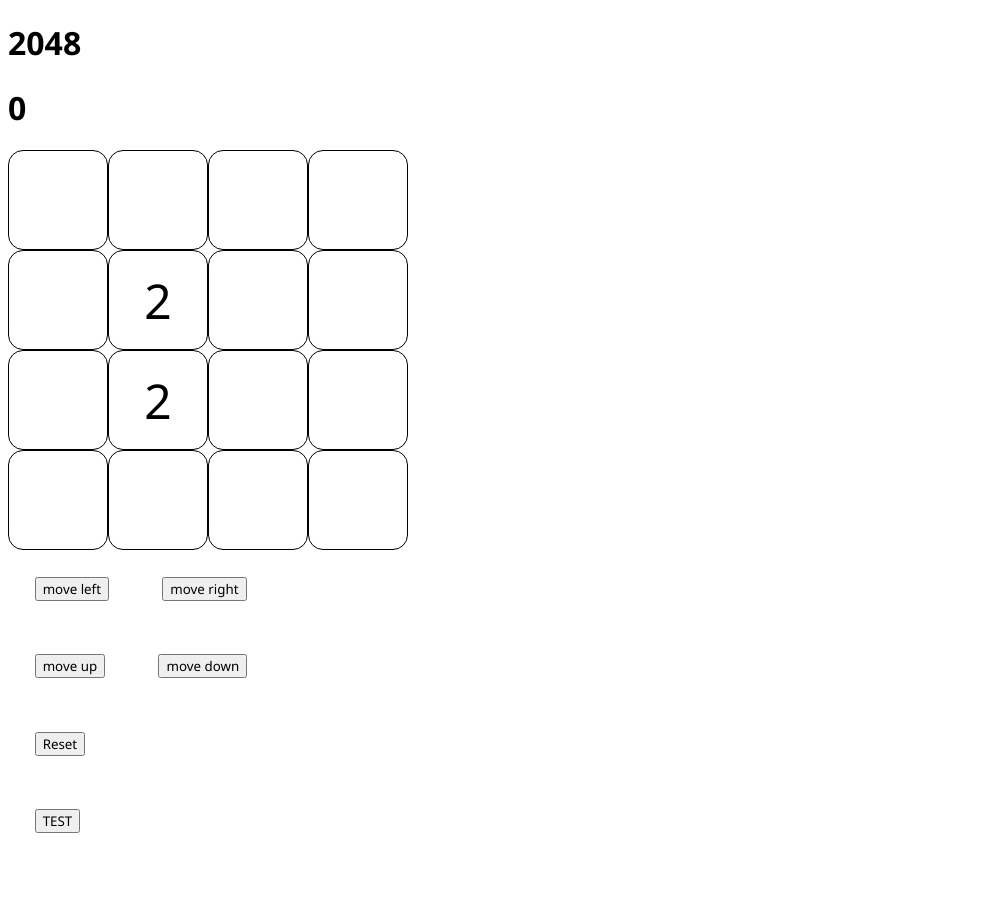
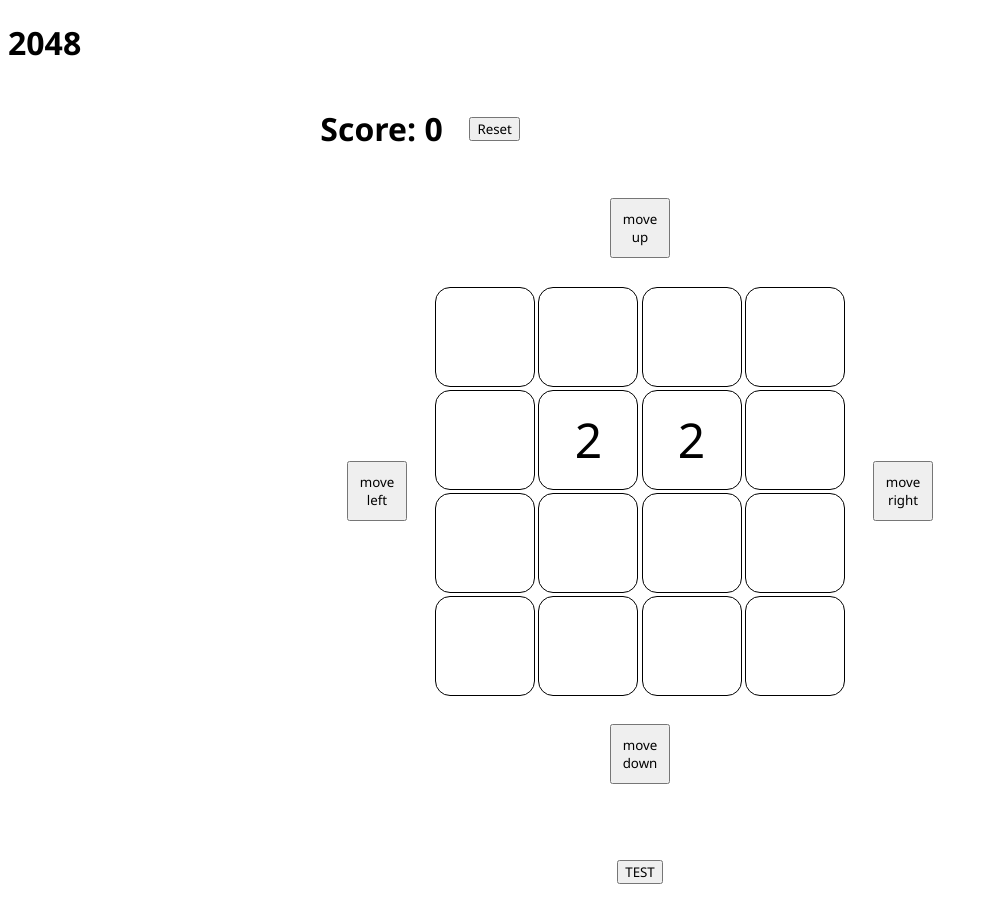
Before and after one commit to ignaciocarle/2048, an Angular app: page / in a window 1280 px wide. Shown: the whole page, without its empty margins (0-988 px from the left). Before the commit the page ends 868 px from the top, so only its background shows below. Built offline with nearby package versions, Linux system fonts and the light colour scheme.

Commit message:
un poco de styling

```diff
--- a/src/app/components/board/board.component.html
+++ b/src/app/components/board/board.component.html
@@ -1,18 +1,28 @@
-<h1>{{ score }}</h1>
-
-<div class="board">
-  <div class="board-row" *ngFor="let row of board">
-    <div class="tile" *ngFor="let value of row">
-      <p *ngIf="value != 0">{{ value }}</p>
+<main class="container">
+  <div class="col">
+    <div class="row aligned-left">
+      <h1>Score: {{ getScore }}</h1>
+      <button class="btn" (click)="this.reset()">Reset</button>
+    </div>
+    <div class="row">
+      <button class="sqr-btn" (click)="this.takeTurn('u')">move up</button>
+    </div>
+    <div class="row">
+      <button class="sqr-btn" (click)="this.takeTurn('l')">move left</button>
+      <div class="col">
+        <div class="row" *ngFor="let row of getBoard">
+          <div class="tile" *ngFor="let value of row">
+            <p *ngIf="value != 0">{{ value }}</p>
+          </div>
+        </div>
+      </div>
+      <button class="sqr-btn" (click)="this.takeTurn('r')">move right</button>
+    </div>
+    <div class="row">
+      <button class="sqr-btn" (click)="this.takeTurn('d')">move down</button>
     </div>
   </div>
-</div>
-<button class="btn" (click)="this.userMove('l')">move left</button>
-<button class="btn" (click)="this.userMove('r')">move right</button>
-<br />
-<button class="btn" (click)="this.userMove('u')">move up</button>
-<button class="btn" (click)="this.userMove('d')">move down</button>
-<br />
-<button class="btn" (click)="this.reset()">Reset</button>
-<br />
-<button class="btn" (click)="this.testAddTile()">TEST</button>
+  <br />
+
+  <button class="btn" (click)="this.testAddTile()">TEST</button>
+</main>
--- a/src/app/components/board/board.component.scss
+++ b/src/app/components/board/board.component.scss
@@ -1,16 +1,34 @@
-.board {
+.container {
   display: flex;
   flex-direction: column;
+  align-items: center;
+  margin: 0 20%;
 }
 
-.board-row {
+.col {
+  display: flex;
+  flex-direction: column;
+  align-items: center;
+}
+
+.row {
   display: flex;
   flex-direction: row;
+  align-items: center;
+}
+
+.aligned-left {
+  align-self: start;
+}
+
+.aligned-center {
+  align-self: center;
 }
 
 .tile {
   width: 100px;
   height: 100px;
+  margin: 0.1em;
 
   display: flex;
   justify-content: center;
@@ -27,3 +45,9 @@
 .btn {
   margin: 2em;
 }
+
+.sqr-btn {
+  margin: 2em;
+  width: 60px;
+  height: 60px;
+}
--- a/src/app/components/board/board.component.ts
+++ b/src/app/components/board/board.component.ts
@@ -8,12 +8,12 @@ import { Component, OnInit } from '@angular/core';
 })
 export class BoardComponent implements OnInit {
 
-  board!: number[][];
-  previousBoard!: number[][];
-  boardSize!: number;
-  goal!: number;
-  max!: number;
-  score!: number;
+  private board!: number[][];
+  private previousBoard!: number[][];
+  private boardSize!: number;
+  private goal!: number;
+  private max!: number;
+  private score!: number;
 
   constructor() { }
 
@@ -21,98 +21,139 @@ export class BoardComponent implements OnInit {
     this.newgame()
   }
 
+  /////////////////////////////////////////////////////////////////DRAW METHODS
 
-  ////INITIAL SETTINGS
+
+  public get getBoard(): number[][] {
+    return this.board
+  }
+
+
+  public get getScore(): number {
+    return this.score
+  }
+
+
+  /////////////////////////////////////////////////////////////INITIAL SETTINGS
   private newgame(): void {
     this.boardSize = 4;
     this.goal = 2048;
     this.max = 0
     this.score = 0;
-    this.board = Array.from({ length: this.boardSize }, () => Array.from({ length: this.boardSize }, () => 0))
-    this.previousBoard = this.board
+    this.board = Array.from(
+      { length: this.boardSize }, () => Array.from(
+        { length: this.boardSize }, () => 0))
     this.addTile()
     this.addTile()
-/*    const testBoard = [
-      [0, 0, 0, 2],
-      [0, 2, 4, 2],
-      [0, 2, 2, 2],
-      [0, 2, 0, 0]
-    ]
-    this.board = testBoard;
-*/
-/*    const orientationBoard = [
-      [0, 1, 2, 3],
-      [4, 5, 6, 7],
-      [8, 9, 10, 11],
-      [12, 13, 14, 15]
-    ]
-    this.board = orientationBoard;
-*/  }
-
-  private addTile(): void {
-    const nextBoard = this.board;
-    const row = Math.floor(Math.random() * this.boardSize);
-    const col = Math.floor(Math.random() * this.boardSize);
-
-    if (nextBoard[col][row] === 0) {
-      nextBoard[col][row] = 2
-    } else { this.addTile() }
-    this.board = nextBoard
+    this.previousBoard = this.board.map(x => x)
+    console.log(`Juego iniciado`);
   }
-
-  ////USER ACTIONS
 
 
 
-  public userMove(dir: string) {
+  /////////////////////////////////////////////////////////////////USER ACTIONS
+
+  takeTurn(dir: string): void {
+
+    //move
+    this.moveTo(dir)
+    //add score
+    //update max
+    //if goalReached then win
+    //if checkLost then loose and reset
+    if (this.hasLost()) {
+      alert("You loose")
+    }
+  }
+
+  public reset(): void {
+    this.newgame()
+  }
+
+
+  /////////////////////////////////////////////////////TURN LOGIC
+  private hasLost(): boolean {//recorrer el array para ver si hay movimientos posibles
+    const testBoard = [
+      [2, 4, 8, 16],
+      [4, 8, 16, 2],
+      [8, 16, 2, 4],
+      [16, 2, 4, 8]
+    ]
+
+    const areMovesLeft = (board: number[][]): boolean => {
+      return board.some((row) => {
+        return row.some((num, i, arr) => {
+          return num === arr[i + 1]
+        })
+      })
+    }
+
+    if (areMovesLeft(this.board) || areMovesLeft(this.transpose(this.board))) return false
+    else { return true }
+  }
+
+  private moveTo(dir: string) {
+
     this.previousBoard = this.board
 
     switch (dir) {
       case "r":
-        this.moveRight()
+        this.board = this.moveRight()
         break;
       case "l":
-        this.moveLeft()
+        this.board = this.moveLeft()
         break;
       case "d":
-        this.moveDown()
+        this.board = this.moveDown()
         break;
       case "u":
-        this.moveUp()
+        this.board = this.moveUp()
         break;
       default:
         console.log("wrong entry");
         break;
     }
+
     if (this.previousBoard === this.board) return
+
     this.addTile()
   }
 
-  private moveRight(): void {
-    this.board =
-      this.move(
+  ///////////////////////////////////////////////////////////////BOARD HANDLING
+
+  private addTile(): void {
+    const nextBoard = this.board;
+    const num = Math.random() > 0.9 ? 4 : 2;
+    const row = Math.floor(Math.random() * this.boardSize);
+    const col = Math.floor(Math.random() * this.boardSize);
+
+    if (nextBoard[col][row] === 0) {
+      nextBoard[col][row] = num
+    } else { this.addTile() }
+    this.board = nextBoard
+  }
+
+  private moveRight(): number[][] {
+    return this.move(
       this.board)
   }
 
-  private moveLeft(): void {
-    this.board =
-      this.reverse(
+  private moveLeft(): number[][] {
+    return this.reverse(
       this.move(
         this.reverse(
           this.board)))
   }
 
-  private moveDown(): void {
-    this.board =
-      this.transpose(
+  private moveDown(): number[][] {
+    return this.transpose(
       this.move(
         this.transpose(
           this.board)))
   }
 
-  private moveUp(): void {
-    this.board =
-      this.transpose(
+  private moveUp(): number[][] {
+    return this.transpose(
       this.reverse(
         this.move(
           this.reverse(
@@ -120,7 +161,7 @@ export class BoardComponent implements OnInit {
               this.board)))))
   }
 
-  private move(board: number[][]): number[][] {
+  private move(board: number[][]): number[][] {//MOOVES NUMBERS IN EACH ROW FROM LEFT TO RIGHT
     const nextBoard: number[][] = [];
 
     board.forEach((row: number[]) => {
@@ -134,7 +175,7 @@ export class BoardComponent implements OnInit {
     return nextBoard;
   }
 
-  private collapseRow(row: number[]): number[] {
+  private collapseRow(row: number[]): number[] {//COLLAPSE A ROW ADDING EQUAL NEIGHBORS
     const nextRow: number[] = [];
     row.forEach((e, i, arr) => {
       if (arr[i] === 0) return
@@ -148,7 +189,7 @@ export class BoardComponent implements OnInit {
     return nextRow
   }
 
-  private reverse(board: number[][]): number[][] {
+  private reverse(board: number[][]): number[][] {//REVERSE THE MATRIX
     const reversed: number[][] = board;
 
     reversed.forEach((row) => {
@@ -157,7 +198,7 @@ export class BoardComponent implements OnInit {
     return reversed;
   }
 
-  private transpose(board: number[][]): number[][] {
+  private transpose(board: number[][]): number[][] {//TRANSPOSE THE MATRIX
     let transposed: number[][] = board;
 
     for (let row = 0; row < transposed.length; row++) {
@@ -172,11 +213,8 @@ export class BoardComponent implements OnInit {
 
 
 
+  //////////////////////////////////////////////////////////////////////TESTING
 
-  /////////////////////////////////////TESTING///////////////////
-  public reset(): void {
-    this.newgame()
-  }
 
   public testAddTile(): void {
     this.addTile()
```
Also changed, not shown: src/app/services/match.service.ts (added, +9 -0 lines), 1 other file (tests, documents, lock files or other folders). Lines whose indentation alone changed are shown as unchanged.
